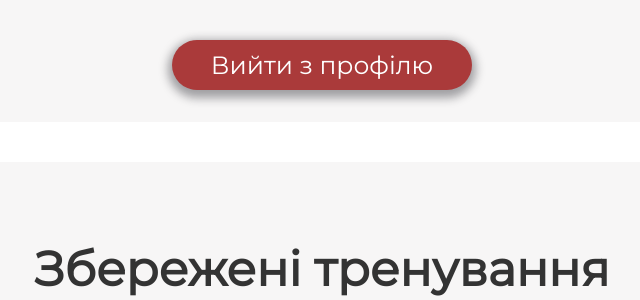
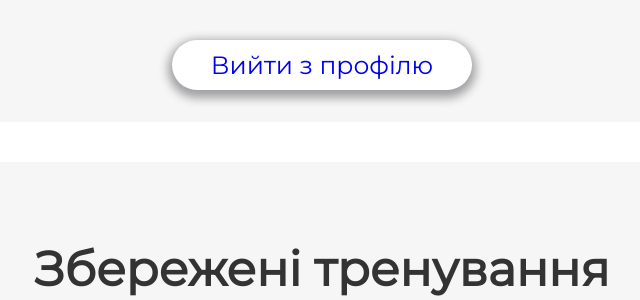
Before and after one commit to movchun567/Gym_Assistant, a Flask app: page /my_profile/ in a window 1280 px wide. Shown: the part 1012-1312 px from the top of the page, without its empty margins (318-958 px from the left). Run offline with Flask 3, Linux system fonts and the light colour scheme; the visitor is signed in with stand-in values (Sample User, id 1).

Commit message:
changed signout button

```diff
--- a/static/css/my_profile.css
+++ b/static/css/my_profile.css
@@ -334,8 +334,7 @@ a:active {
   margin: 10px 0 30px 0;
   margin-top: 25px;
   font-size: 25px;
-  background: rgba(170,58,58,1);
-  color: white;
+  background: rgba(255,255,255,1);
   transition: all.5s ease;
   cursor: pointer;
   box-shadow:0 4px 10px 4px rgba(30,31,38,.4);
```
